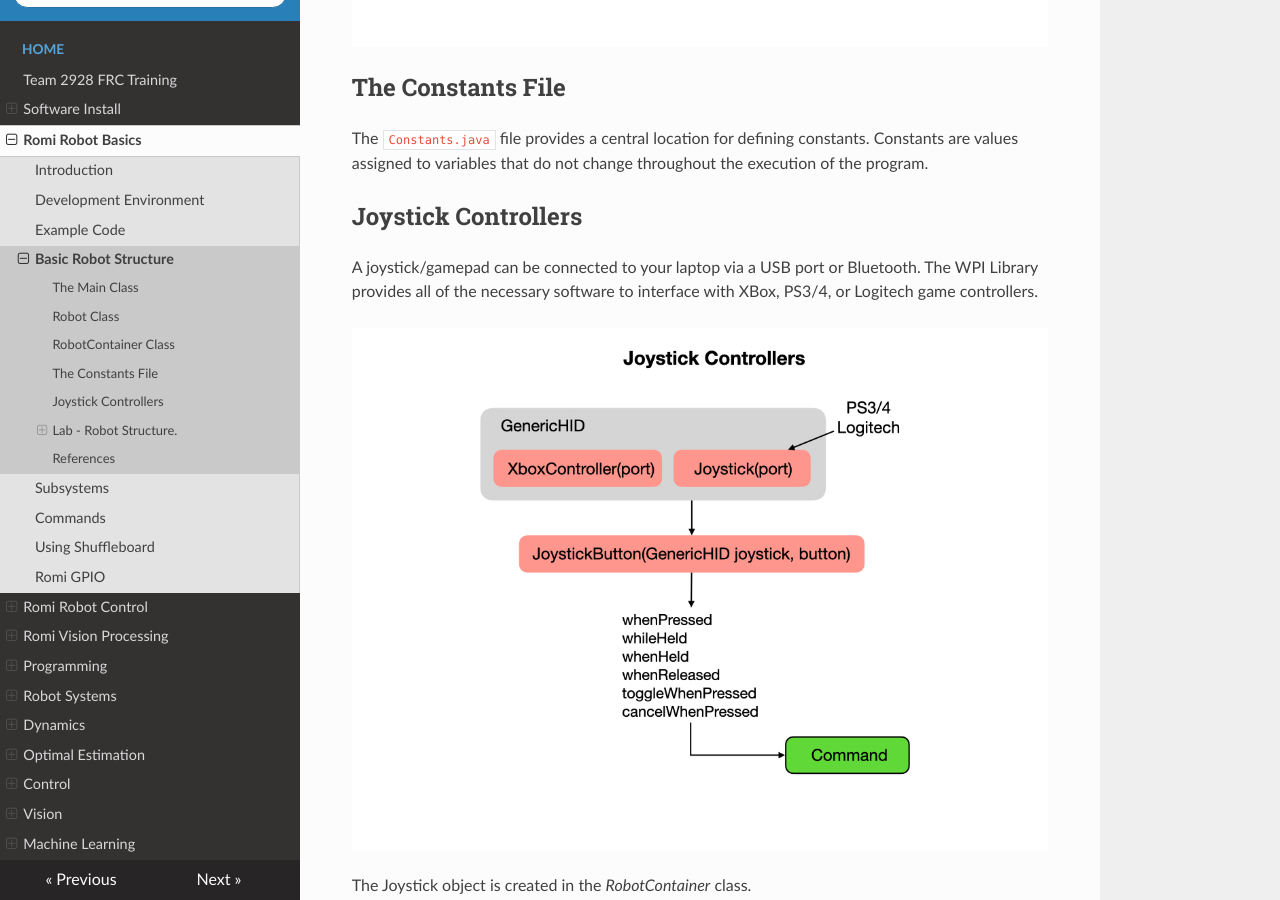
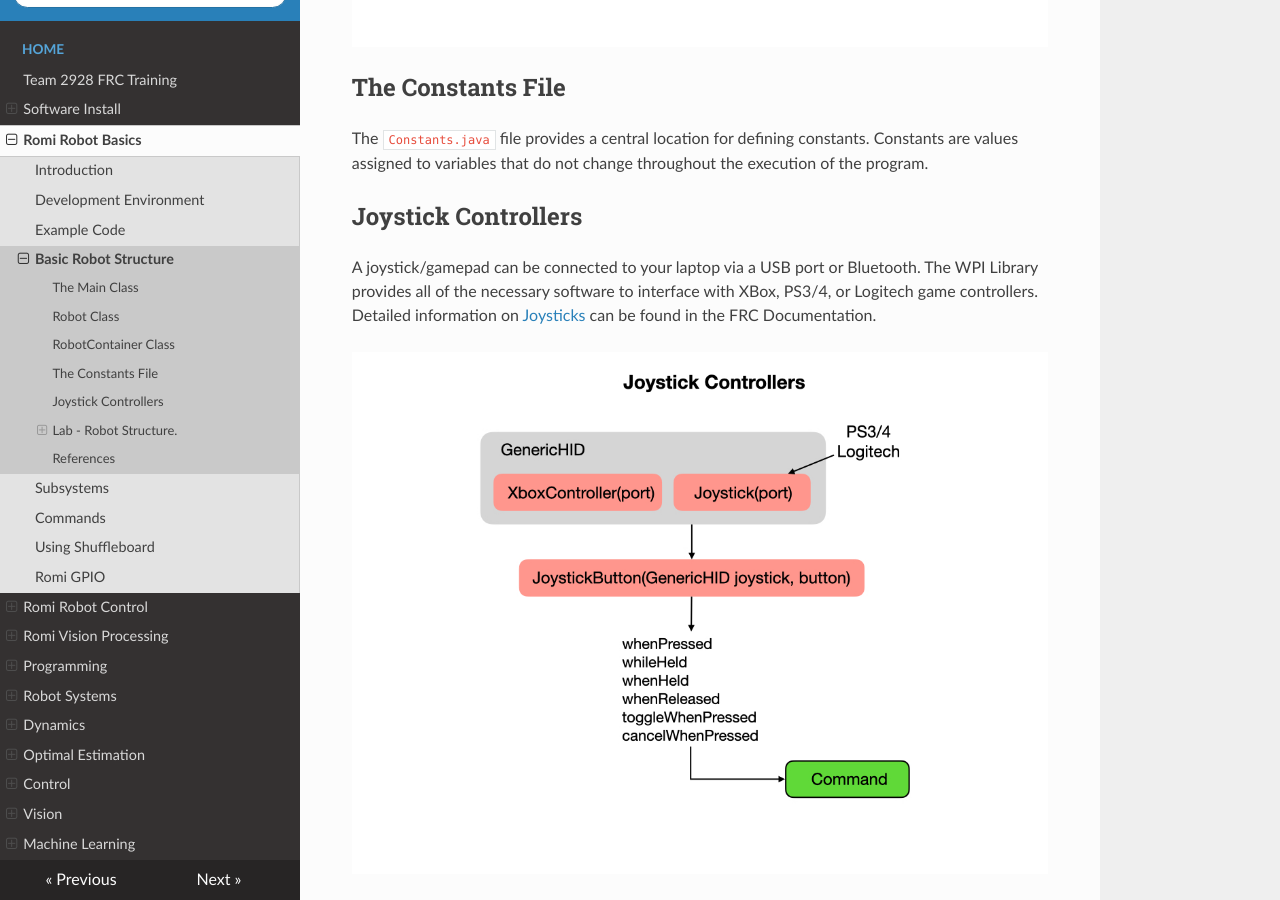
Before and after one commit to FRC-2928/FRC-Programmer-Training, an MkDocs documentation site: the page built from docs/Romi/SC/romiStructure.md, in a window 1280 px wide and 900 px high, scrolled down 2765 px. Built offline with MkDocs 1.6.1, drawn with Linux system fonts in a browser that asks for light colours; nearby versions of some CDN libraries; some of the changed text lies outside the part shown.

Commit message:
Updated requirements.txt

```diff
--- a/docs/Romi/SC/romiStructure.md
+++ b/docs/Romi/SC/romiStructure.md
@@ -26,7 +26,7 @@ The `RobotContainer.java` file is where the main structure of the robot is built
 The `Constants.java` file provides a central location for defining constants.  Constants are values assigned to variables that do not change throughout the execution of the program.
 
 ## <a name="joystick"></a>Joystick Controllers
-A joystick/gamepad can be connected to your laptop via a USB port or Bluetooth.  The WPI Library provides all of the necessary software to interface with XBox, PS3/4, or Logitech game controllers.
+A joystick/gamepad can be connected to your laptop via a USB port or Bluetooth.  The WPI Library provides all of the necessary software to interface with XBox, PS3/4, or Logitech game controllers. Detailed information on [Joysticks](https://docs.wpilib.org/en/latest/docs/software/basic-programming/joystick.html) can be found in the FRC Documentation.
 
 ![Joysticks](../../images/Romi/Romi.032.jpeg)
 
@@ -72,6 +72,8 @@ Also, we should change the name of the Joystick variable name to `m_joystick` in
 ## References
 - FRC Documentation - [Structuring a Command-Based Robot Project](https://docs.wpilib.org/en/latest/docs/software/commandbased/structuring-command-based-project.html?highlight=RobotContainer)
 
+- FRC Documentation - [Joysticks](https://docs.wpilib.org/en/latest/docs/software/basic-programming/joystick.html)
+
 - FRC Documentation - [Shuffleboard](https://docs.wpilib.org/en/stable/docs/software/wpilib-tools/shuffleboard/index.html)
 
 - Code Example - [DrivetrainBase](https://github.com/FRC-2928/RomiExamples/tree/main/RomiDrivetrainBase)
```
Also changed, not shown: docs/Concepts/Control/controlIndex.md (+1 -1 lines), docs/Romi/Control/romiStateSpace.md (+1 -1 lines), docs/index.md (+1 -1 lines), docs/requirements.txt (+18 -1 lines).
